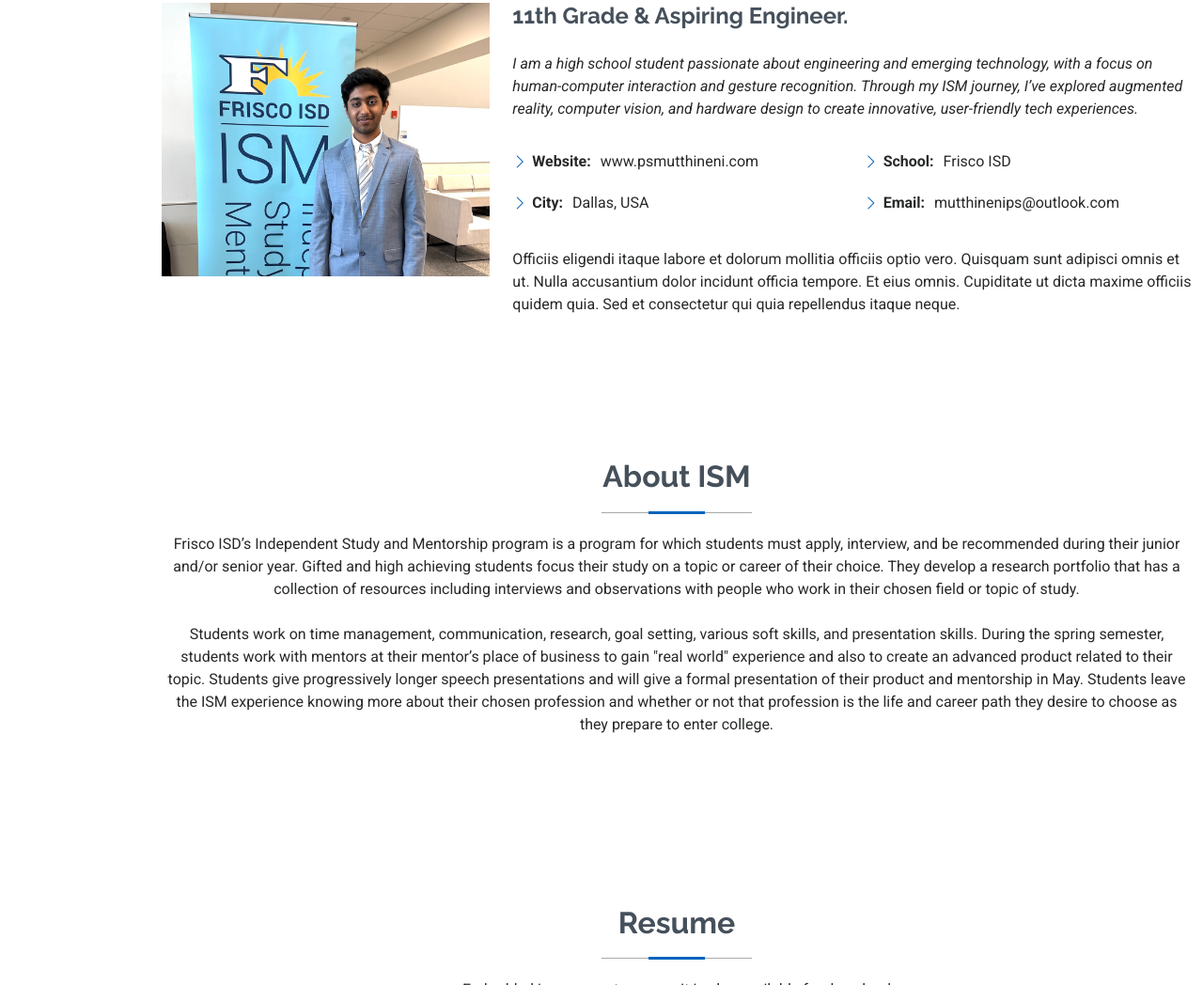
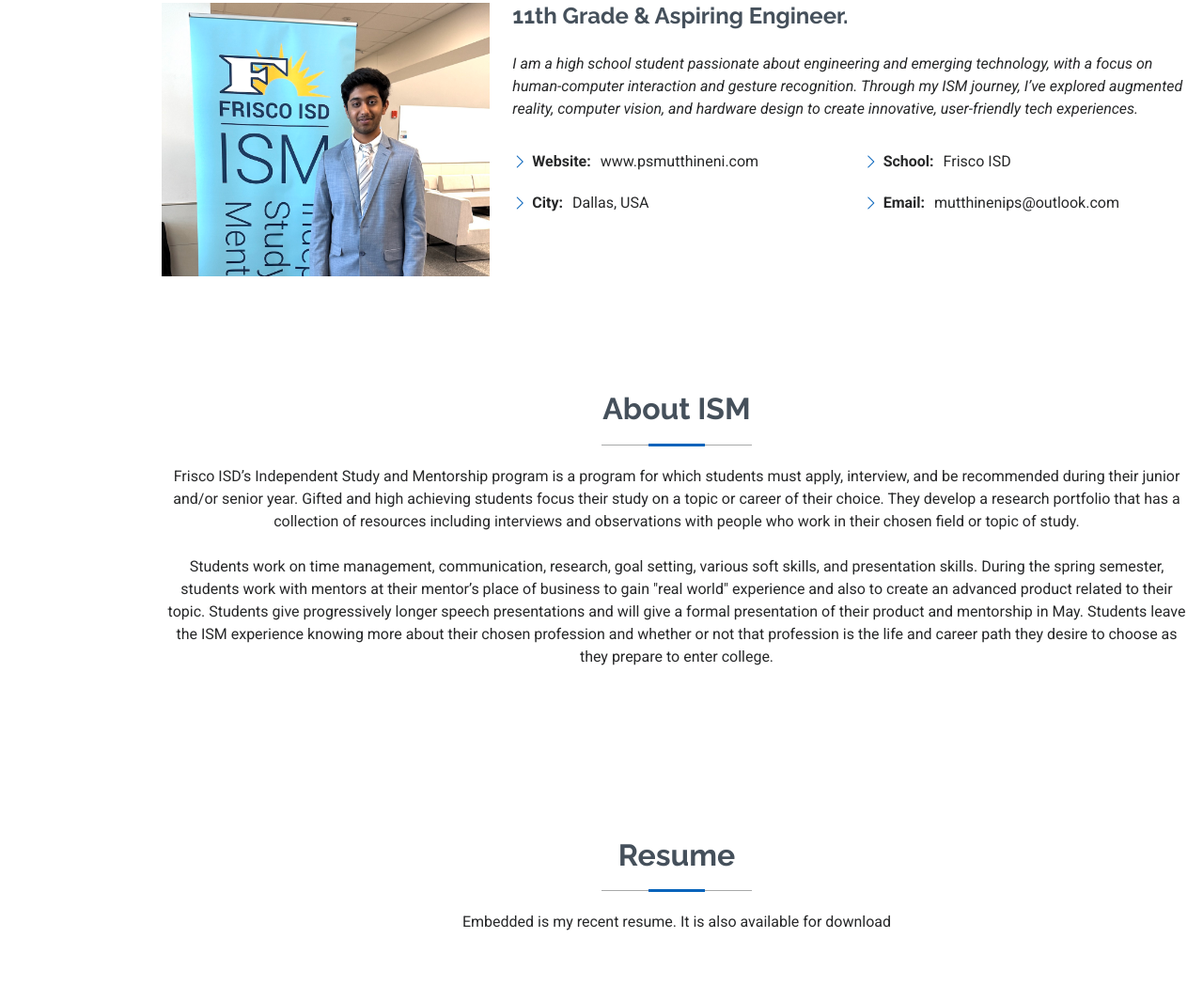
Before and after one commit to psmutthineni/digital-portfolio, a plain HTML site: page index.html in a window 1280 px wide. Shown: the part 1075-2123 px from the top of the page at 94% size. Drawn offline with Linux system fonts and the light colour scheme.

Commit message:
fixed abt me

```diff
--- a/index.html
+++ b/index.html
@@ -119,8 +119,8 @@
               </div>
             </div>
             <p class="py-3">
-              Officiis eligendi itaque labore et dolorum mollitia officiis optio vero. Quisquam sunt adipisci omnis et ut. Nulla accusantium dolor incidunt officia tempore. Et eius omnis.
-              Cupiditate ut dicta maxime officiis quidem quia. Sed et consectetur qui quia repellendus itaque neque.
+              <!-- Officiis eligendi itaque labore et dolorum mollitia officiis optio vero. Quisquam sunt adipisci omnis et ut. Nulla accusantium dolor incidunt officia tempore. Et eius omnis.
+              Cupiditate ut dicta maxime officiis quidem quia. Sed et consectetur qui quia repellendus itaque neque. -->
             </p>
           </div>
         </div>
```
